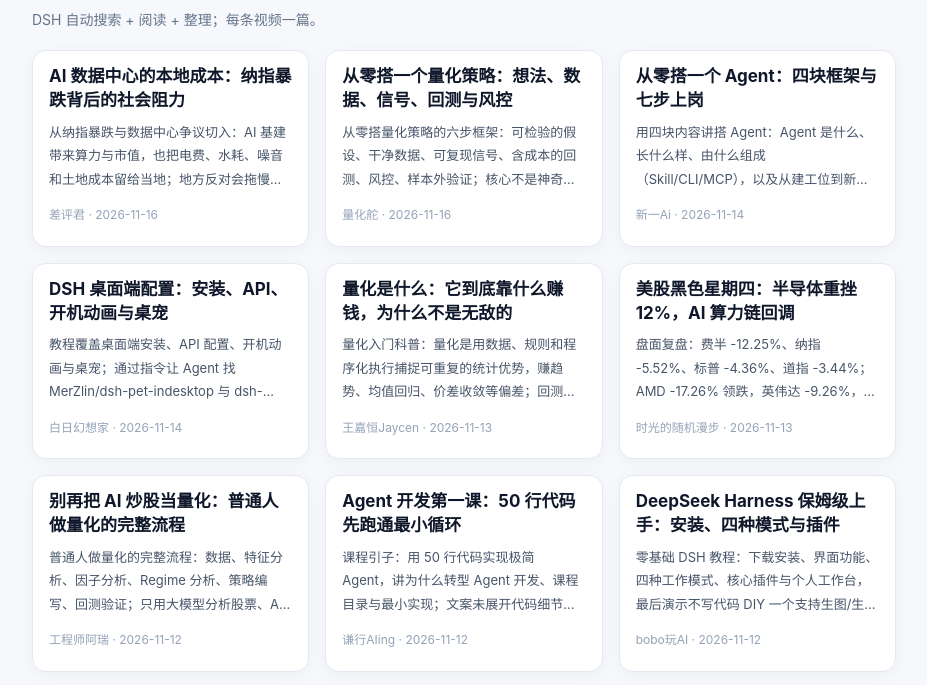
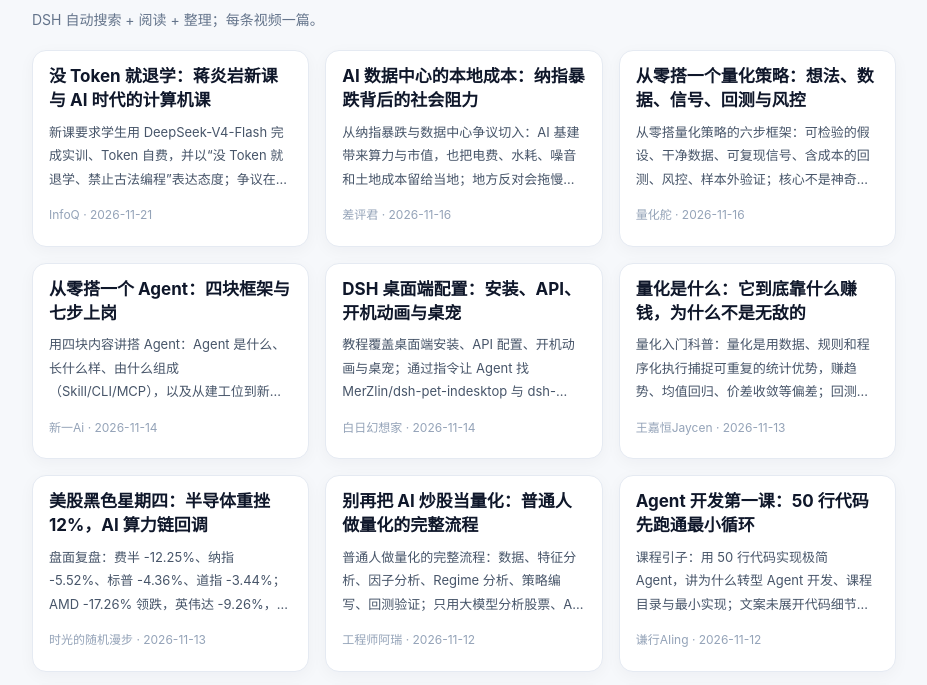
Before and after one commit to Pingpongdragon/douyin-notes-blog, a plain HTML site: page index.html in a window 1280 px wide. Shown: the part 78-763 px from the top of the page, without its empty margins (176-1103 px from the left). Drawn offline with Linux system fonts and the light colour scheme.

Commit message:
Douyin blog: index.html

```diff
--- a/index.html
+++ b/index.html
@@ -22,6 +22,11 @@ a{color:#2563eb;text-decoration:none}a:hover{text-decoration:underline}
 .empty{padding:40px 0;color:#64748b;text-align:center}
 @media(max-width:640px){.wrap{padding:20px 12px 50px}article{padding:22px 18px}h1{font-size:24px}}
 </style></head><body><div class="wrap"><h1>抖音笔记</h1><p class="meta">DSH 自动搜索 + 阅读 + 整理；每条视频一篇。</p><div class="grid">
+<a class="card" href="posts/7680549730736229673.html">
+
+  <div class="pad"><h2>没 Token 就退学：蒋炎岩新课与 AI 时代的计算机课</h2><p>新课要求学生用 DeepSeek-V4-Flash 完成实训、Token 自费，并以“没 Token 就退学、禁止古法编程”表达态度；争议在成本公平、底层基础与 AI 作为生产工具的课堂准入，具体课程规则需看正文。</p><small>InfoQ · 2026-11-21</small></div>
+</a>
+
 <a class="card" href="posts/7705045913353325859.html">
 
   <div class="pad"><h2>AI 数据中心的本地成本：纳指暴跌背后的社会阻力</h2><p>从纳指暴跌与数据中心争议切入：AI 基建带来算力与市值，也把电费、水耗、噪音和土地成本留给当地；地方反对会拖慢审批与并网，进而影响算力扩张与估值。文案未展开具体案例。</p><small>差评君 · 2026-11-16</small></div>
```
